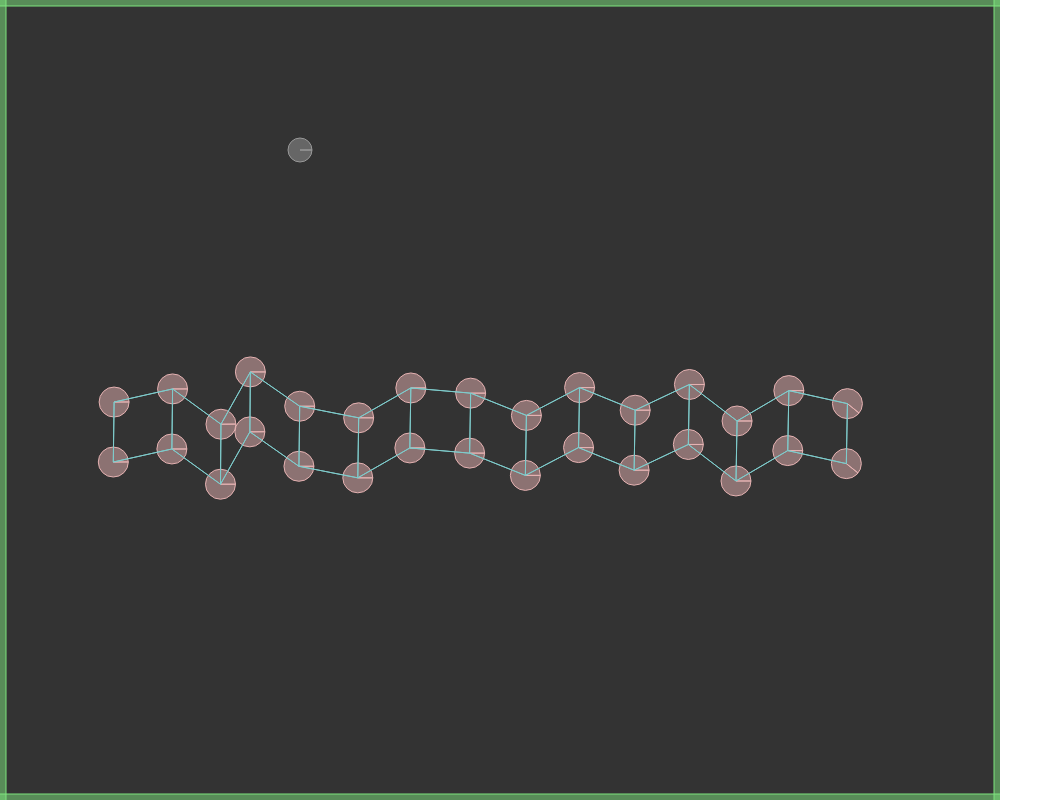
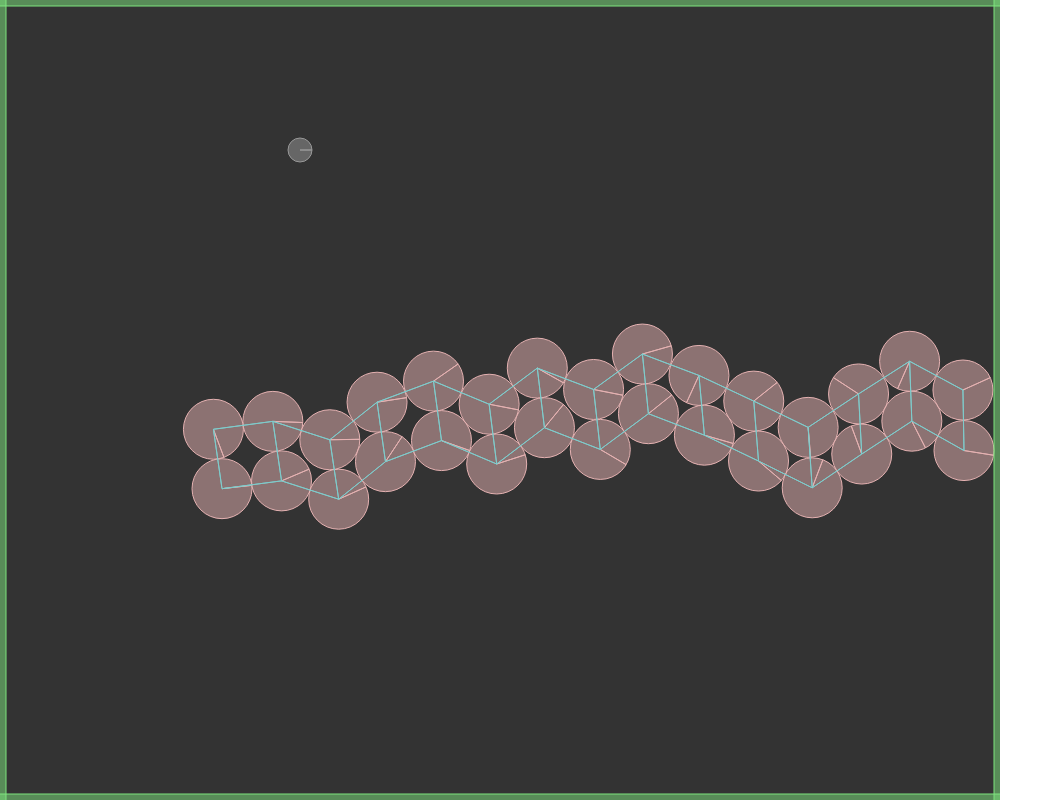
Before and after one commit to ddnn55/Venus, a plain HTML site: page venus.html in a window 1280 px wide. Shown: the whole page, without its empty margins (0-1063 px from the left). Drawn offline with Linux system fonts and the light colour scheme.

Commit message:
very simple sometimes captures

```diff
--- a/Fly.js
+++ b/Fly.js
@@ -14,6 +14,9 @@ var   b2Vec2 = Box2D.Common.Math.b2Vec2
    ;
 
 function Fly(x, y, radius) {
+   this.img = new Image();   // Create new img element
+   this.img.src = 'FLY.gif'; // Set source path
+
    var fixDef = new b2FixtureDef;
    fixDef.density = 1.0;
    fixDef.friction = 0.5;
@@ -31,3 +34,7 @@ function Fly(x, y, radius) {
    this.body.CreateFixture(fixDef);
    this.body.SetUserData(this);
 }
+
+Fly.prototype.Draw = function(ctx) {
+  ctx.drawImage(this.img, this.body.GetPosition().x, this.body.GetPosition().y);
+}
--- a/VenusCell.js
+++ b/VenusCell.js
@@ -39,6 +39,10 @@ Cell.prototype.Touched = function(something) {
 }
 
 Cell.prototype.Contract = function() {
+
+  this.body.GetFixtureList().GetShape().SetRadius(0.5);
+  this.body.SetAwake(true);
+
   for(var b in this.bonds) {
     this.bonds[b].Contract();
   }
--- a/venus.html
+++ b/venus.html
@@ -22,7 +22,7 @@ html, body {
 
       function init() {
 
-         var rows = 2, cols = 15, radius = 0.5;
+         var rows = 2, cols = 15, radius = 1.0;
 
          var canvas = document.getElementById('canvas');
 
@@ -105,8 +105,10 @@ html, body {
 	 var fly = new Fly(10, 5, 0.4);
 
          //setup debug draw
+         var ctx = document.getElementById("canvas").getContext("2d");
+
          var debugDraw = new b2DebugDraw();
-			debugDraw.SetSprite(document.getElementById("canvas").getContext("2d"));
+			debugDraw.SetSprite(ctx);
 			debugDraw.SetDrawScale(30.0);
 			debugDraw.SetFillAlpha(0.5);
 			debugDraw.SetLineThickness(1.0);
```
